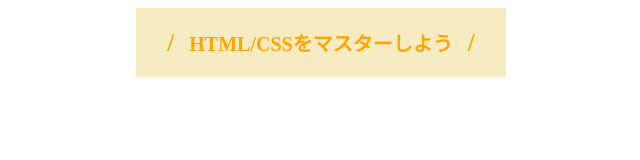
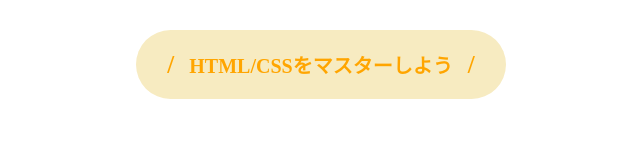
Before and after one commit to HamishOtani/pseudo-elements, a plain HTML site: page index.html in a window 1280 px wide. Shown: the whole page, without its empty margins (319-959 px from the left). Drawn offline with Linux system fonts and the light colour scheme.

Commit message:
疑似要素2回目のコミット

```diff
--- a/style.css
+++ b/style.css
@@ -12,6 +12,8 @@
     padding-right: 1rem;
     text-align:center;
     margin: auto;
+    margin-top: 3rem;
+    border-radius:5rem;
 }
 
 .text::before,
```
